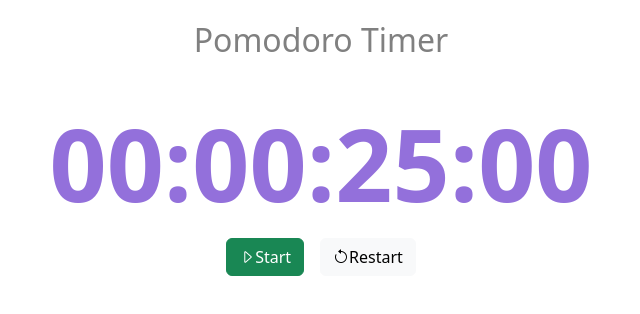
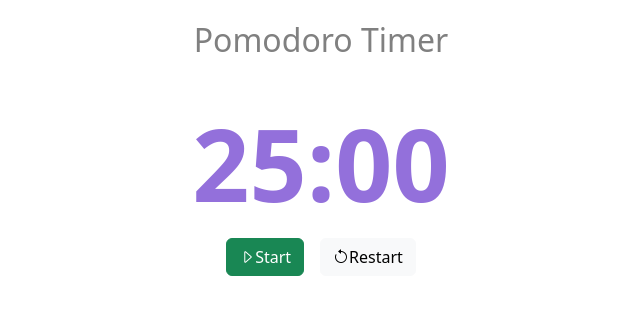
Before and after one commit to anaberst/pommi, a React (Vite) app in the folder react-app/: page / in a window 1280 px wide. Shown: the top 314 px of the page, without its empty margins (319-959 px from the left). Built offline with nearby package versions, Linux system fonts and the light colour scheme.

Commit message:
Add renderer to change timer display to MM:SS with no leading zeros

```diff
--- a/react-app/src/App.tsx
+++ b/react-app/src/App.tsx
@@ -27,6 +27,20 @@ const App = () => {
   const [timeLeft, setTimeLeft] = useState(endpoint);
 
   const timerRef = useRef<CountdownApi | null>(null);
+
+  const timerRenderer = ({
+    minutes,
+    seconds,
+  }: {
+    minutes: number;
+    seconds: number;
+  }) => {
+    return (
+      <>
+        {String(minutes).padStart(2, "0")}:{String(seconds).padStart(2, "0")}
+      </>
+    );
+  };
 
   const handleStart = () => {
     timerRef.current?.start();
@@ -63,6 +77,7 @@ const App = () => {
         controlled={false}
         countdownRef={timerRef}
         date={timeLeft}
+        renderer={timerRenderer}
       />
 
       <div className="d-flex justify-content-center gap-3">
--- a/react-app/src/components/Timer.tsx
+++ b/react-app/src/components/Timer.tsx
@@ -5,9 +5,10 @@ import { type CountdownApi } from "react-countdown";
 interface Props {
   autoStart: boolean;
   className: string;
-  countdownRef?: React.RefObject<CountdownApi | null>;
+  countdownRef: React.RefObject<CountdownApi | null>;
   controlled: boolean;
   date: number;
+  renderer: (props: {minutes: number; seconds: number;}) => React.ReactNode;
 }
 
 const Timer = ({
@@ -15,7 +16,8 @@ const Timer = ({
   className,
   controlled,
   countdownRef,
-  date
+  date,
+  renderer
 }: Props) => {
   return (
     <div
@@ -32,6 +34,7 @@ const Timer = ({
         controlled={controlled}
         date={date}
         ref={countdownRef as React.Ref<Countdown>}
+        renderer={renderer}
       />
     </div>
   );
```
